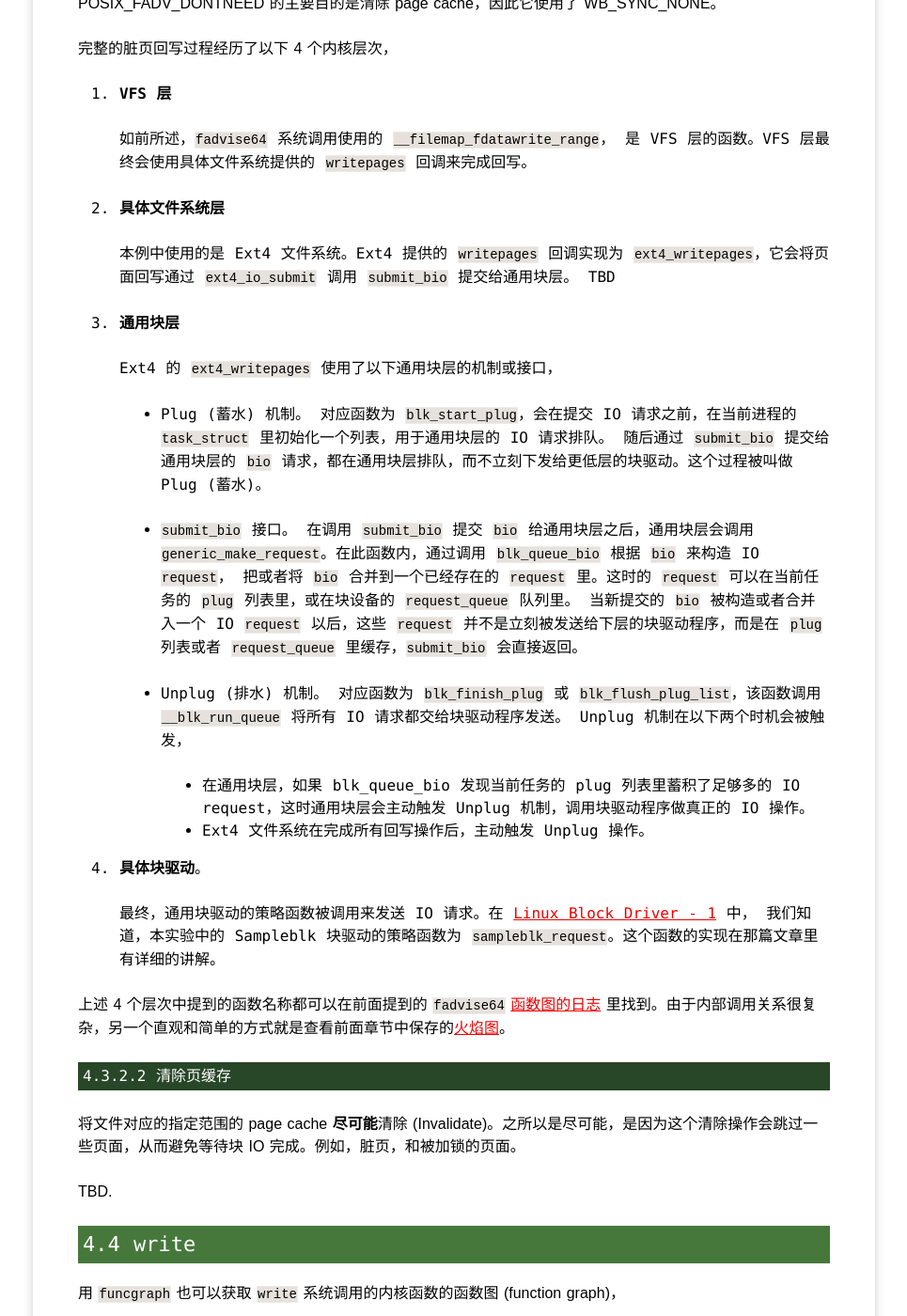
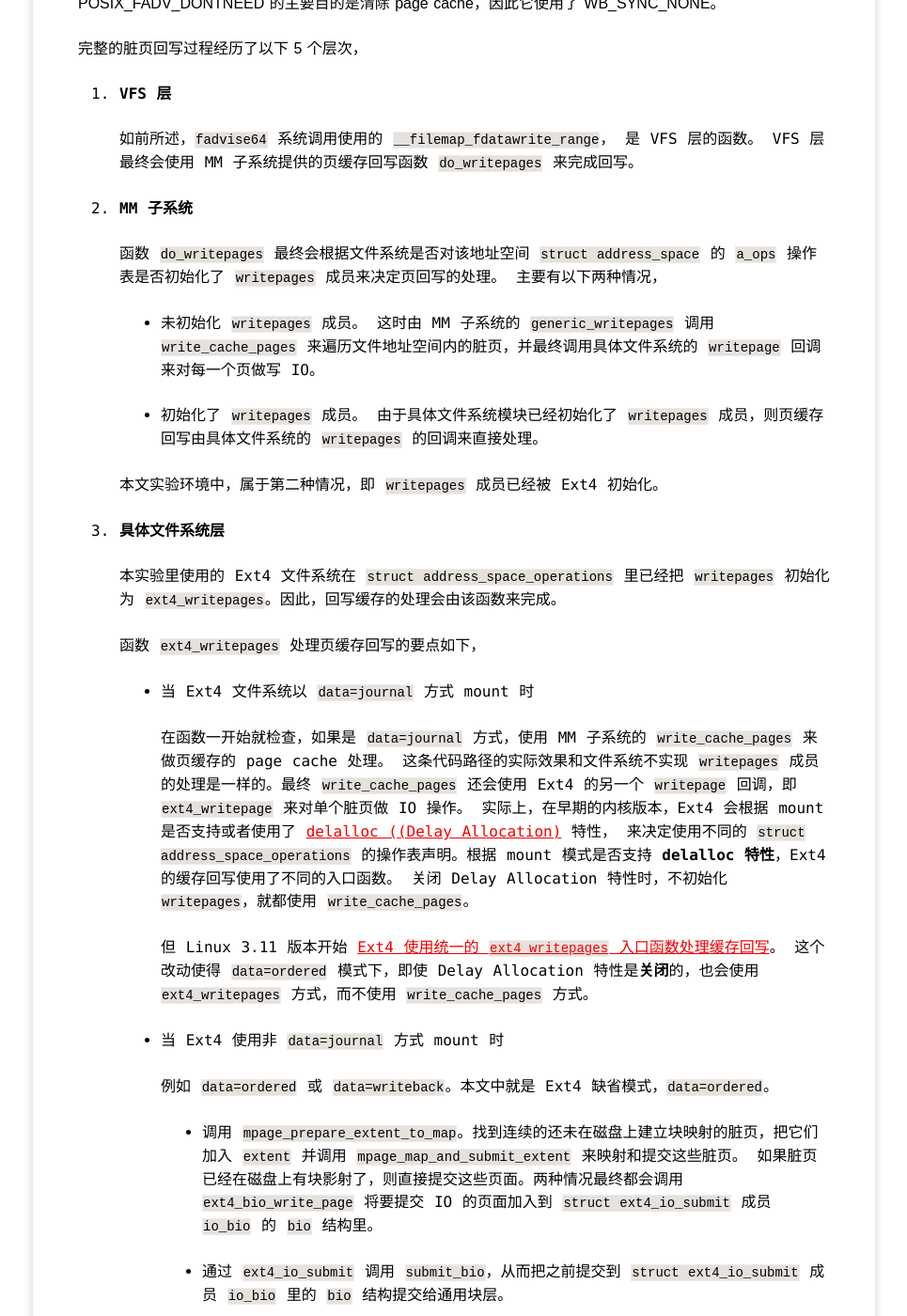
Before and after one commit to yangoliver/yangoliver.github.io, a Jekyll site: the page built from _posts/2016/2016-07-10-linux-block-driver-basic-2.md, in a window 1280 px wide and 1400 px high, scrolled down 11593 px. Shown: the whole window at 94% size, without its empty margins (157-1122 px from the left). Built offline with Jekyll 4.4.1, drawn with Linux system fonts in a browser that asks for light colours; comment, search, counter and statistics services are not loaded; some of the changed text lies outside the part shown.

Commit message:
draft: description for writepages implementation of delay allocation

```diff
--- a/_posts/2016/2016-07-10-linux-block-driver-basic-2.md
+++ b/_posts/2016/2016-07-10-linux-block-driver-basic-2.md
@@ -402,10 +402,10 @@
 在我们 `fadvise64` 系统调用的跟踪日志里，调用图关系最复杂，返回时间最长的就是这个命令了。
 但如果参考其源码实现，其实该命令主要分为两大步骤，
 
-1. 回写 (Write Back) 脏页。
+1. 回写 (Write Back) 页缓存。
 2. 清除 (Invalidate) 页缓存。
 
-##### 4.3.2.1 回写
+##### 4.3.2.1 回写页缓存
 
 回写 (Write Back) 文件内部指定范围的 dirty page cache 到磁盘。
 
@@ -422,16 +422,55 @@
 
 POSIX_FADV_DONTNEED 的主要目的是清除 page cache，因此它使用了 WB_SYNC_NONE。
 
-完整的脏页回写过程经历了以下 4 个内核层次，
+完整的脏页回写过程经历了以下 5 个层次，
 
 1. **VFS 层**
 
-   如前所述，`fadvise64` 系统调用使用的 `__filemap_fdatawrite_range`， 是 VFS 层的函数。VFS 层最终会使用具体文件系统提供的 `writepages` 回调来完成回写。
-2. **具体文件系统层**
+   如前所述，`fadvise64` 系统调用使用的 `__filemap_fdatawrite_range`， 是 VFS 层的函数。
+   VFS 层最终会使用 MM 子系统提供的页缓存回写函数 `do_writepages` 来完成回写。
 
-   本例中使用的是 Ext4 文件系统。Ext4 提供的 `writepages` 回调实现为 `ext4_writepages`，它会将页面回写通过 `ext4_io_submit` 调用 `submit_bio` 提交给通用块层。
-   TBD
-3. **通用块层**
+2. **MM 子系统**
+
+   函数 `do_writepages` 最终会根据文件系统是否对该地址空间 `struct address_space` 的 `a_ops` 操作表是否初始化了 `writepages` 成员来决定页回写的处理。
+   主要有以下两种情况，
+
+   - 未初始化 `writepages` 成员。
+     这时由 MM 子系统的 `generic_writepages` 调用 `write_cache_pages` 来遍历文件地址空间内的脏页，并最终调用具体文件系统的 `writepage` 回调来对每一个页做写 IO。
+
+   - 初始化了 `writepages` 成员。
+	 由于具体文件系统模块已经初始化了 `writepages` 成员，则页缓存回写由具体文件系统的 `writepages` 的回调来直接处理。
+
+   本文实验环境中，属于第二种情况，即 `writepages` 成员已经被 Ext4 初始化。
+
+3. **具体文件系统层**
+
+   本实验里使用的 Ext4 文件系统在 `struct address_space_operations` 里已经把 `writepages` 初始化为 `ext4_writepages`。因此，回写缓存的处理会由该函数来完成。
+
+   函数 `ext4_writepages` 处理页缓存回写的要点如下，
+
+   - 当 Ext4 文件系统以 `data=journal` 方式 mount 时
+
+     在函数一开始就检查，如果是 `data=journal` 方式，使用 MM 子系统的 `write_cache_pages` 来做页缓存的 page cache 处理。
+     这条代码路径的实际效果和文件系统不实现 `writepages` 成员的处理是一样的。最终 `write_cache_pages` 还会使用 Ext4 的另一个 `writepage` 回调，即 `ext4_writepage` 来对单个脏页做 IO 操作。
+	 实际上，在早期的内核版本，Ext4 会根据 mount 是否支持或者使用了 [delalloc ((Delay Allocation)](https://github.com/torvalds/linux/blob/master/Documentation/filesystems/ext4.txt#L266) 特性，
+	 来决定使用不同的 `struct address_space_operations` 的操作表声明。根据 mount 模式是否支持 **delalloc 特性**，Ext4 的缓存回写使用了不同的入口函数。
+	 关闭 Delay Allocation 特性时，不初始化 `writepages`，就都使用 `write_cache_pages`。
+
+     但 Linux 3.11 版本开始 [Ext4 使用统一的 `ext4_writepages` 入口函数处理缓存回写](https://github.com/torvalds/linux/commit/20970ba65d5a22f2e4efbfa100377722fde56935)。
+     这个改动使得 `data=ordered` 模式下，即使 Delay Allocation 特性是**关闭**的，也会使用 `ext4_writepages` 方式，而不使用 `write_cache_pages` 方式。
+
+   - 当 Ext4 使用非 `data=journal` 方式 mount 时
+
+     例如 `data=ordered` 或 `data=writeback`。本文中就是 Ext4 缺省模式，`data=ordered`。
+
+     * 调用 `mpage_prepare_extent_to_map`。找到连续的还未在磁盘上建立块映射的脏页，把它们加入 `extent` 并调用 `mpage_map_and_submit_extent` 来映射和提交这些脏页。
+	   如果脏页已经在磁盘上有块影射了，则直接提交这些页面。两种情况最终都会调用 `ext4_bio_write_page` 将要提交 IO 的页面加入到 `struct ext4_io_submit` 成员 `io_bio` 的 `bio` 结构里。
+
+     * 通过 `ext4_io_submit` 调用 `submit_bio`，从而把之前提交到 `struct ext4_io_submit` 成员 `io_bio` 里的 `bio` 结构提交给通用块层。
+
+    篇幅有限，这里不再对 delalloc 特性做更详细的解读。
+
+4. **通用块层**
 
    Ext4 的 `ext4_writepages` 使用了以下通用块层的机制或接口，
 
@@ -450,12 +489,12 @@
      * 在通用块层，如果 `blk_queue_bio` 发现当前任务的 `plug` 列表里蓄积了足够多的 IO `request`，这时通用块层会主动触发 Unplug 机制，调用块驱动程序做真正的 IO 操作。
      * Ext4 文件系统在完成所有回写操作后，主动触发 Unplug 操作。
 
-4. **具体块驱动**。
+5. **具体块驱动**。
 
    最终，通用块驱动的策略函数被调用来发送 IO 请求。在 [Linux Block Driver - 1](http://oliveryang.net/2016/04/linux-block-driver-basic-1) 中，
    我们知道，本实验中的 Sampleblk 块驱动的策略函数为 `sampleblk_request`。这个函数的实现在那篇文章里有详细的讲解。
 
-上述 4 个层次中提到的函数名称都可以在前面提到的 `fadvise64`
+上述 5 个层次中提到的函数名称都可以在前面提到的 `fadvise64`
 [函数图的日志](https://raw.githubusercontent.com/yangoliver/lktm/master/drivers/block/sampleblk/labs/lab1/funcgraph_fadvise_fs_seq_write_sync_001.log)
 里找到。由于内部调用关系很复杂，另一个直观和简单的方式就是查看前面章节中保存的[火焰图](http://oliveryang.net/media/images/2016/flamegraph_on_cpu_perf_fs_seq_write_sync_001.svg)。
 
```
